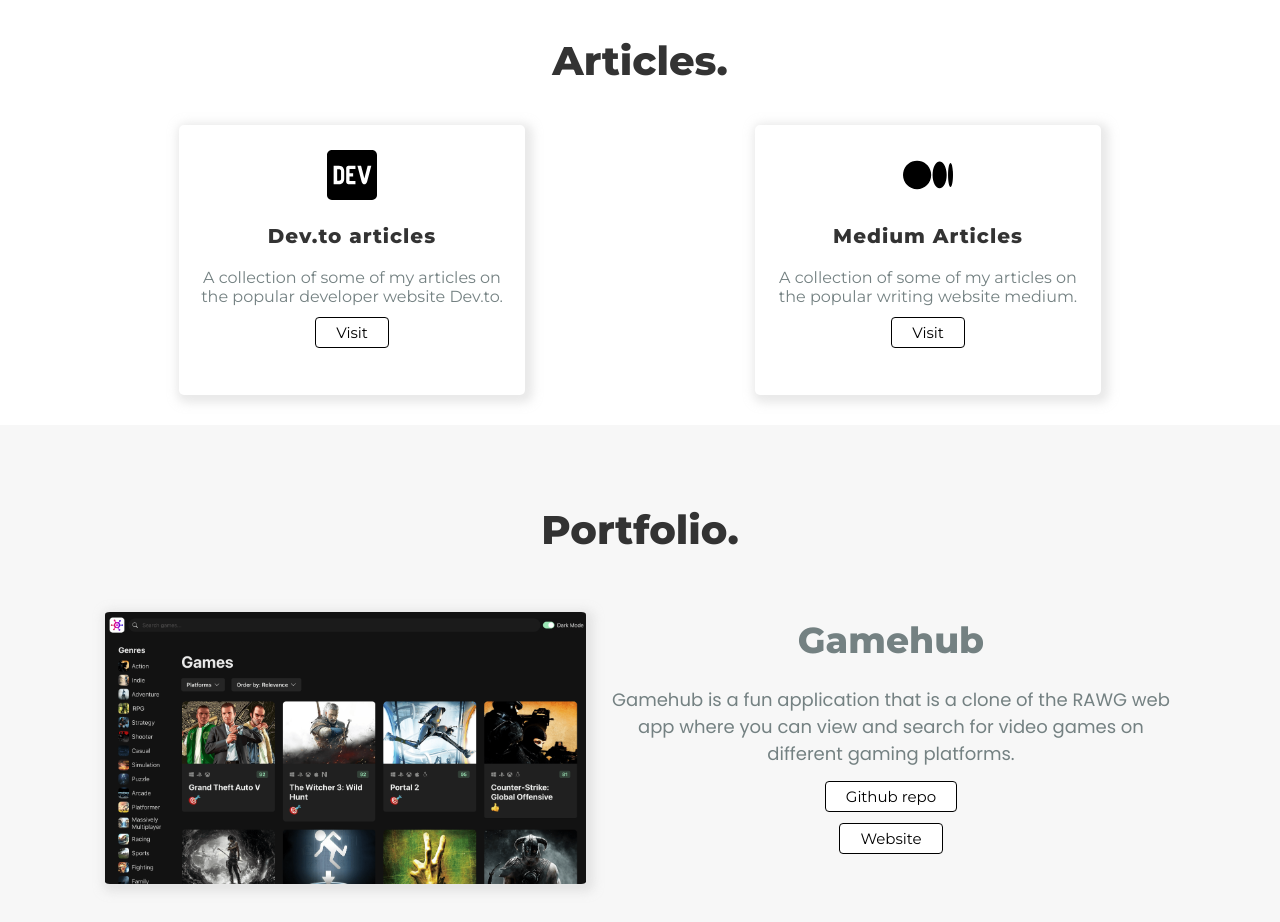
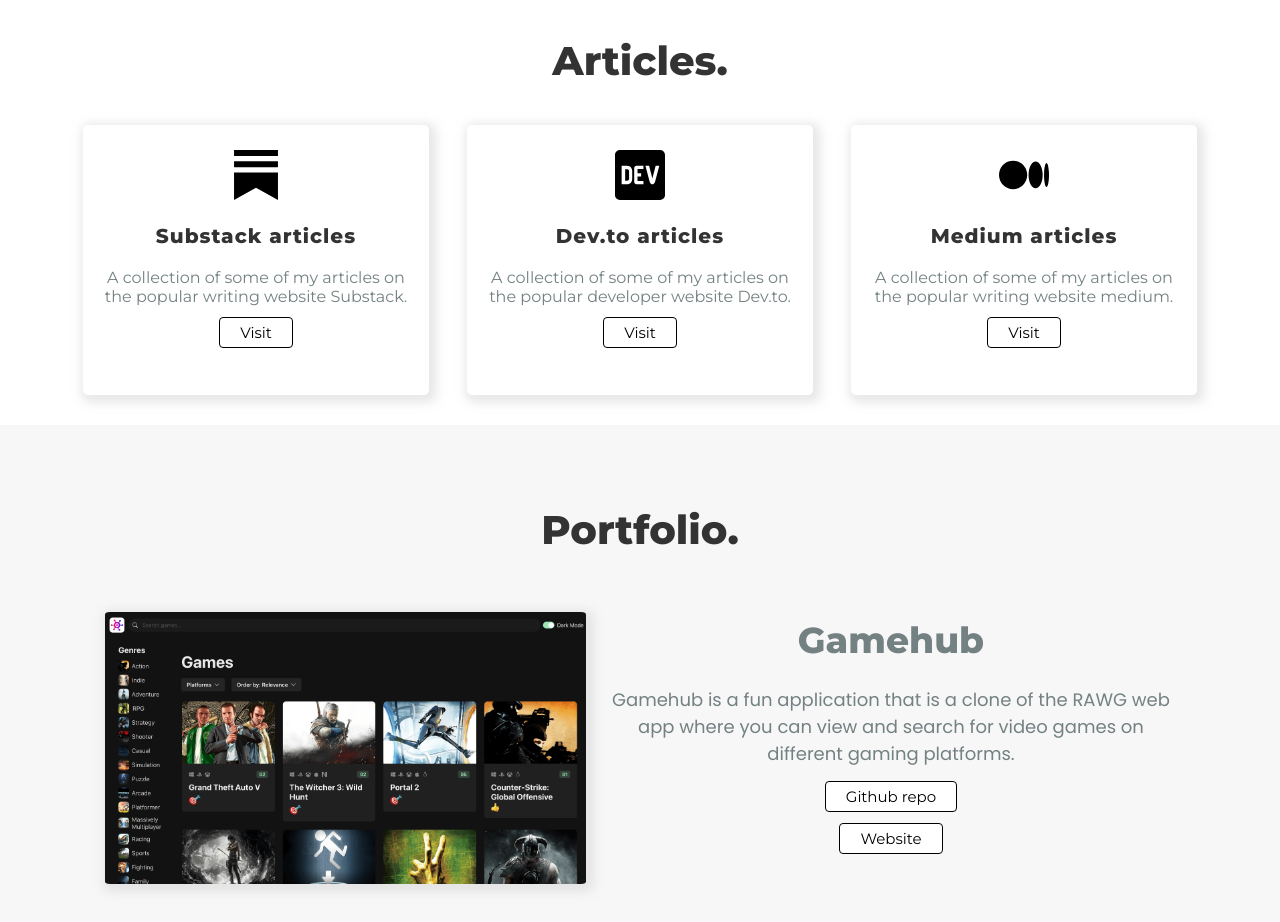
Before and after one commit to Paulvitalis200/Portfolio, a React (Create React App) app: page / in a window 1280 px wide. Shown: the part 1100-2022 px from the top of the page. Built offline with nearby package versions, Linux system fonts and the light colour scheme.

Commit message:
Add substack

```diff
--- a/src/components/services.tsx
+++ b/src/components/services.tsx
@@ -3,6 +3,7 @@
 import { montserrat } from "../styles/type";
 import devto from "../assets/devto.svg";
 import medium from "../assets/medium.svg";
+import substack from "../assets/substack.svg";
 
 export interface PostsProps {}
 
@@ -11,6 +12,26 @@
     <MainBody>
       <Heading id="articles">Articles.</Heading>
       <PostBody>
+        <Post className="cards">
+          <img className="icons" src={substack} alt="substack" />
+
+          <Text>Substack articles</Text>
+
+          <TextBody>
+            A collection of some of my articles on the popular writing website
+            Substack.
+          </TextBody>
+          <Button>
+            <a
+              href="https://substack.com/@pauldreamer"
+              rel="noopener noreferrer"
+              target="_blank"
+              className="read-btn"
+            >
+              Visit
+            </a>
+          </Button>
+        </Post>
         <Post className="cards">
           <img className="icons" src={devto} alt="devto" />
 
@@ -34,7 +55,7 @@
         <Post className="cards">
           <img className="icons" src={medium} alt="medium" />
 
-          <Text>Medium Articles</Text>
+          <Text>Medium articles</Text>
 
           <TextBody>
             A collection of some of my articles on the popular writing website
```
Also changed, not shown: src/assets/substack.svg (added).
